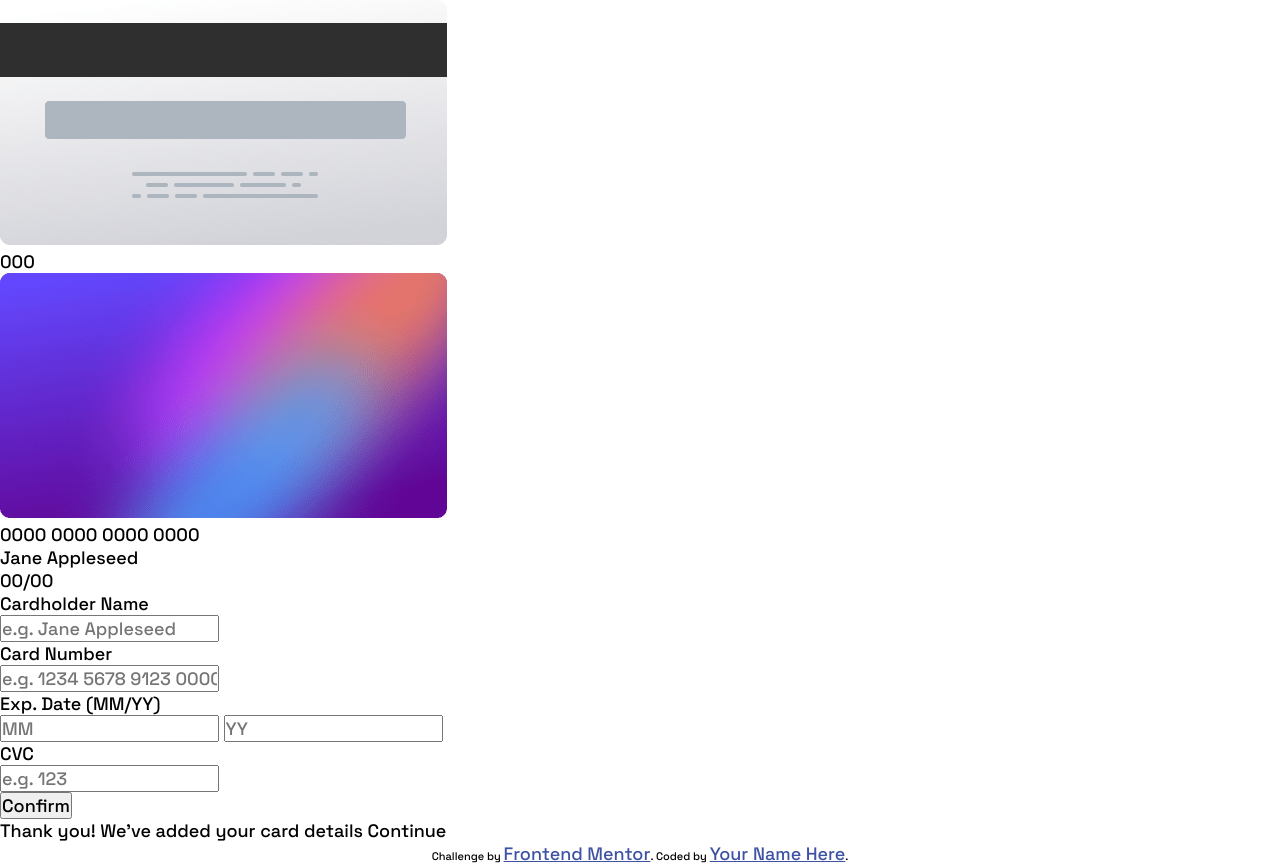
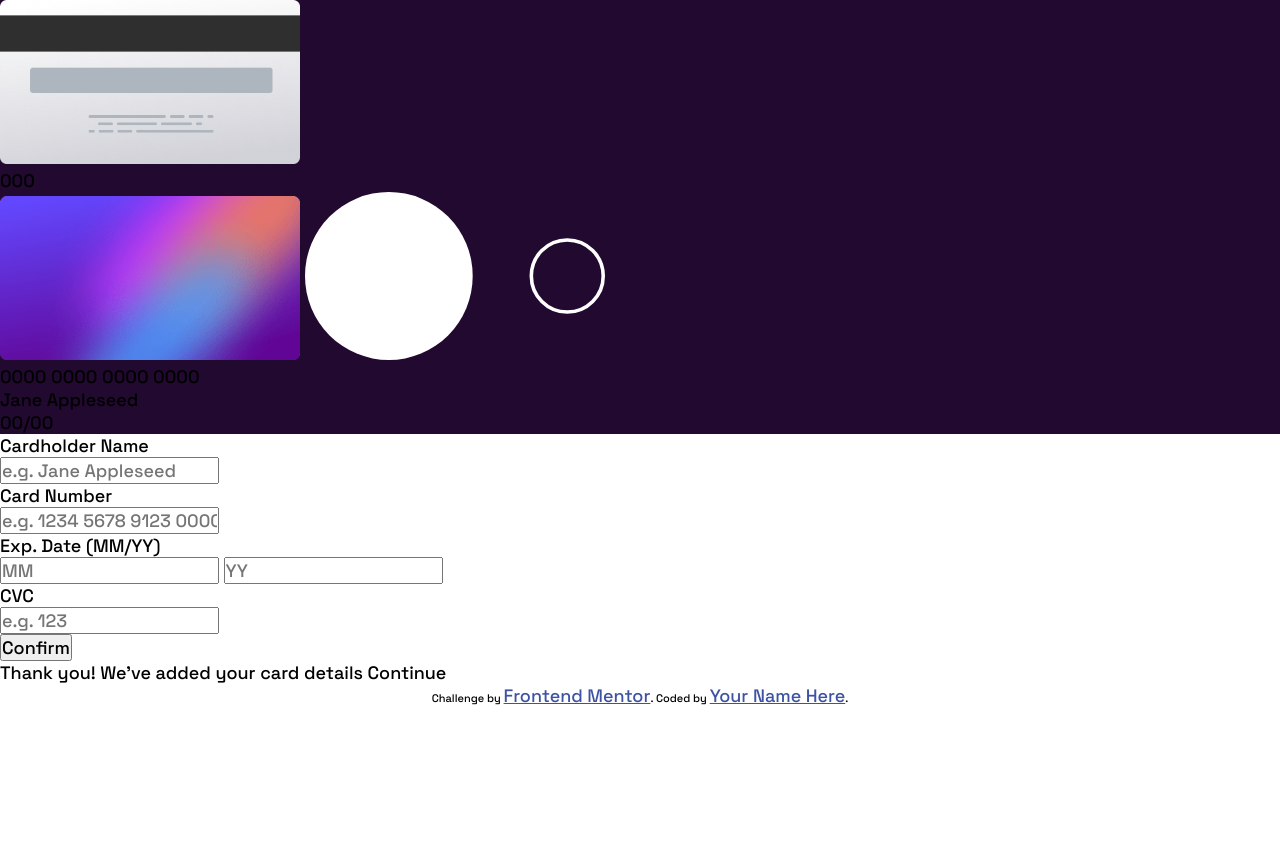
Before and after one commit to Rodjfreitas/Preenchimento-Cartao, a plain HTML site: page index.html in a window 1280 px wide. After the commit the page ends 800 px from the top, so only its background shows below. Drawn offline with Linux system fonts and the light colour scheme.

Commit message:
style: main, img e div de informações

```diff
--- a/css/style.css
+++ b/css/style.css
@@ -15,3 +15,19 @@
 
   /*- Linear gradient (active input border): hsl(249, 99%, 64%) to hsl(278, 94%, 30%)*/
 }
+
+main{
+  display: flex;
+  flex-direction: column;
+  background-color: var(--Violeta-muito-escuro);
+}
+
+img{
+  width: 300px;
+  position: relative;
+
+}
+
+#Information{
+  background-color: var(--global-branco);
+}
```
